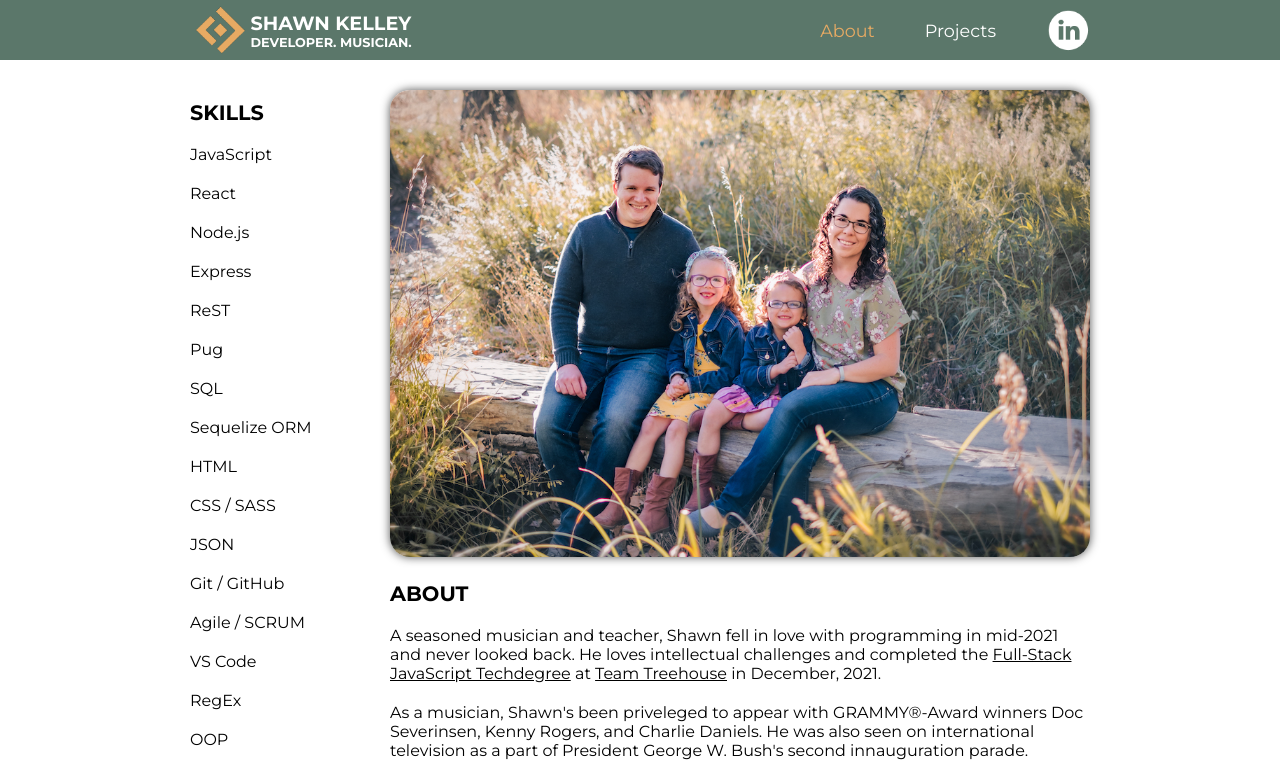
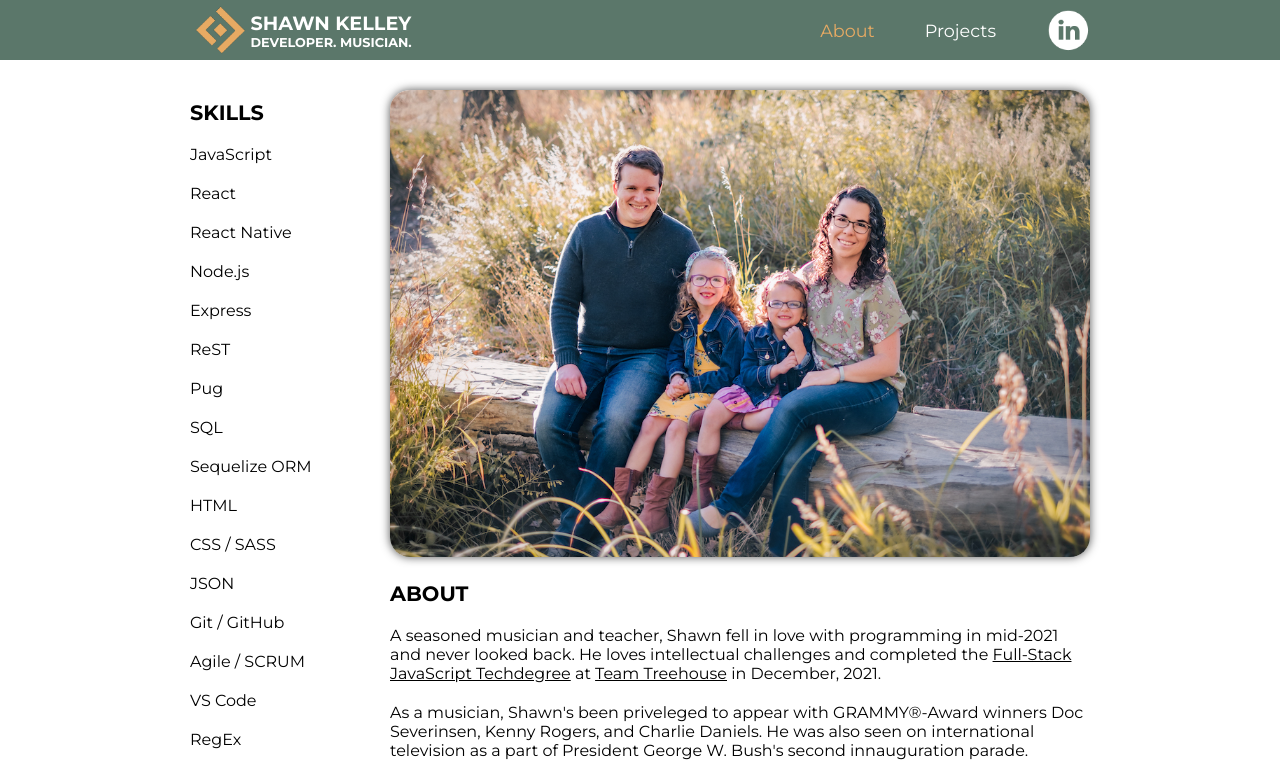
Before and after one commit to shawnkelleydev/sk-ws-react, a React (Create React App) app: page /about in a window 1280 px wide. Shown: the top 770 px of the page. Built offline with nearby package versions, Linux system fonts and the light colour scheme.

Commit message:
added React Native to skills

```diff
--- a/src/components/Skills.js
+++ b/src/components/Skills.js
@@ -3,6 +3,7 @@ const Skills = () => {
     <ul>
       <li className="skill">JavaScript</li>
       <li className="skill">React</li>
+      <li className="skill">React Native</li>
       <li className="skill">Node.js</li>
       <li className="skill">Express</li>
       <li className="skill">ReST</li>
```
